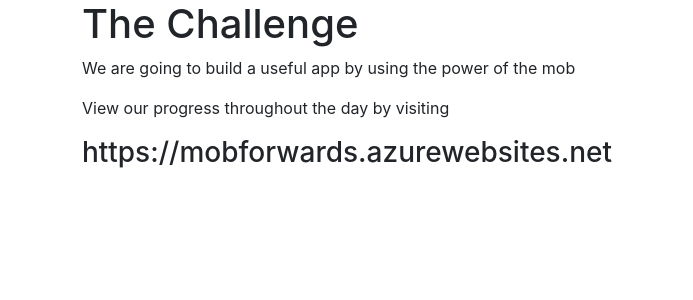
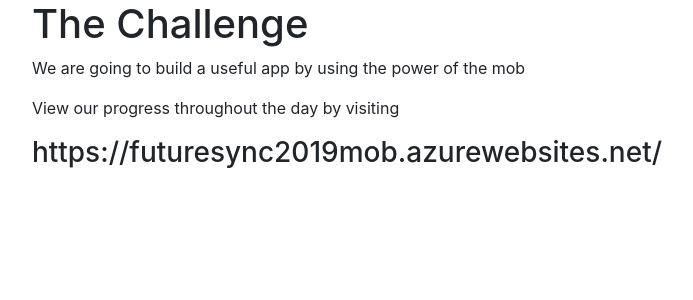
Before and after one commit to headforwards/mobforwards-futuresync, a React (Create React App) app: page / in a window 1280 px wide. Shown: the top 300 px of the page, without its empty margins (293-986 px from the left). Built offline with nearby package versions, Linux system fonts and the light colour scheme.

Commit message:
update app url

```diff
--- a/src/App.js
+++ b/src/App.js
@@ -12,7 +12,7 @@
             <h1>The Challenge</h1>
             <p>We are going to build a useful app by using the power of the mob</p>
             <p>View our progress throughout the day by visiting</p>
-            <h3>https://mobforwards.azurewebsites.net</h3>
+            <h3>https://futuresync2019mob.azurewebsites.net/</h3>
           </div>
           <div className="col"></div>
         </div>
```
